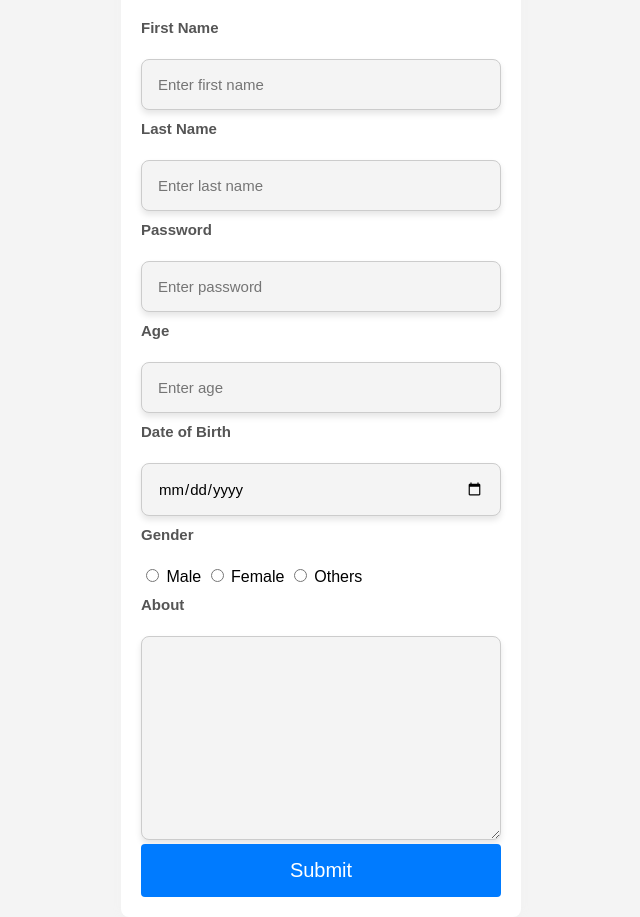
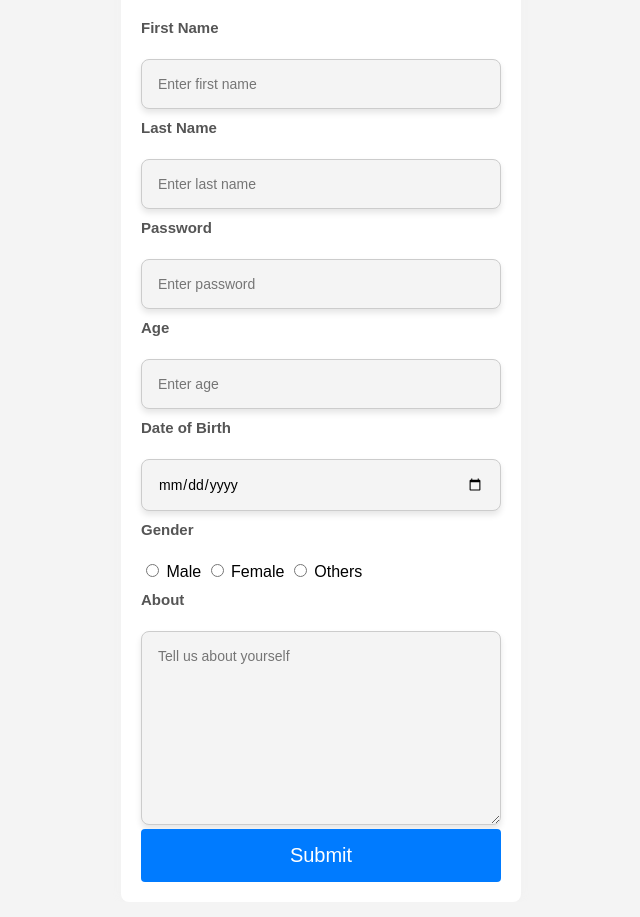
Before and after one commit to mbabujigit/RegistrationFormDesign, a plain HTML site: page index.html in a window 1280 px wide. Shown: the part 81-998 px from the top of the page, without its empty margins (319-959 px from the left). Drawn offline with Linux system fonts and the light colour scheme.

Commit message:
Input Font Update version

```diff
--- a/index.html
+++ b/index.html
@@ -41,7 +41,7 @@
         </div>
         <div>
             <label for="message">About</label><br/>
-            <textarea class="form-control" name="about" id="about" cols="30" rows="10"></textarea>
+            <textarea class="form-control" placeholder="Tell us about yourself" name="about" id="about" cols="30" rows="10"></textarea>
         </div>
 
         <button type="submit">Submit</button>
--- a/style.css
+++ b/style.css
@@ -43,7 +43,7 @@ body {
     font-family: Arial,sans-serif;
     width: 100%;
     border: 1px solid #ccc;
-    font-size: 15px;
+    font-size: 14px;
     box-sizing: border-box;
   }
 
```
